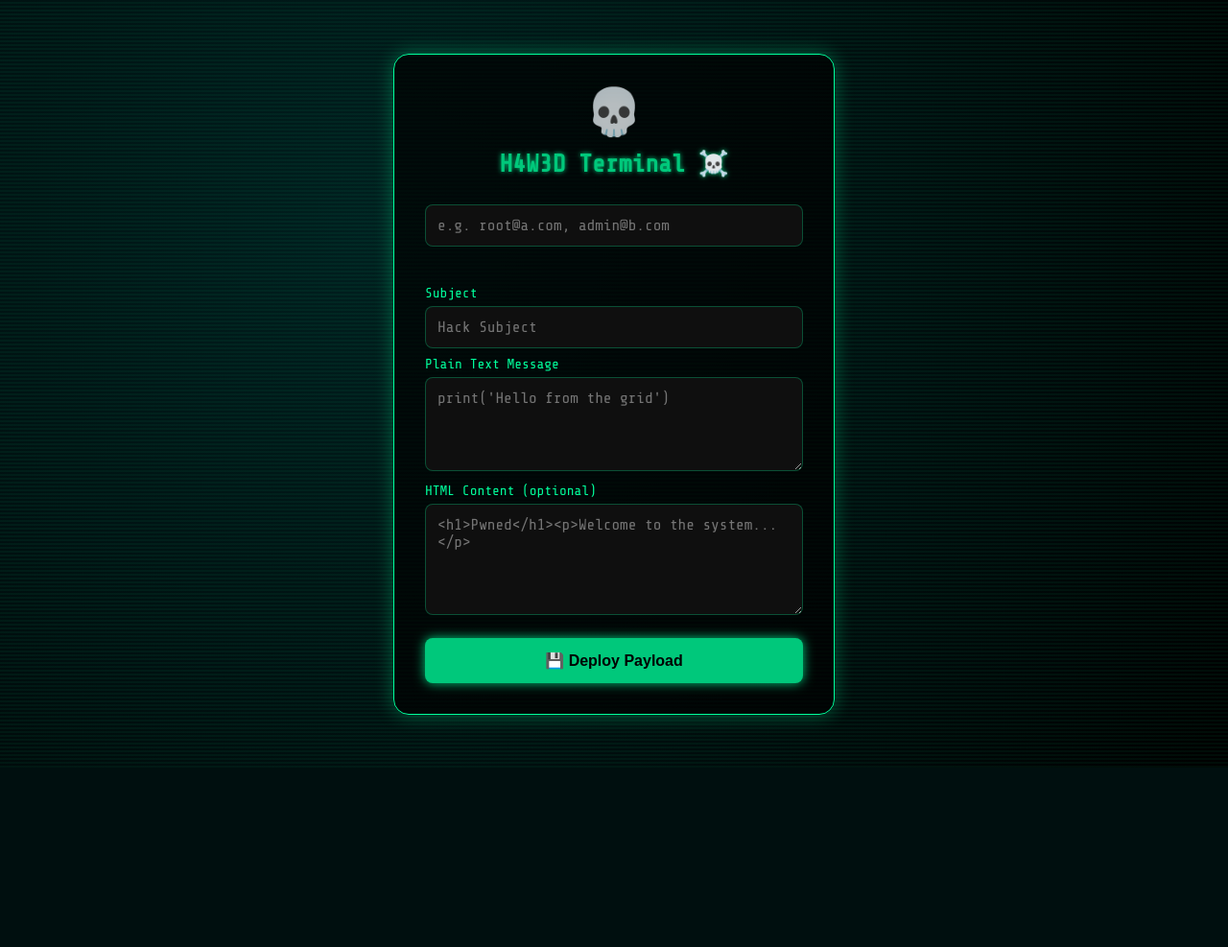
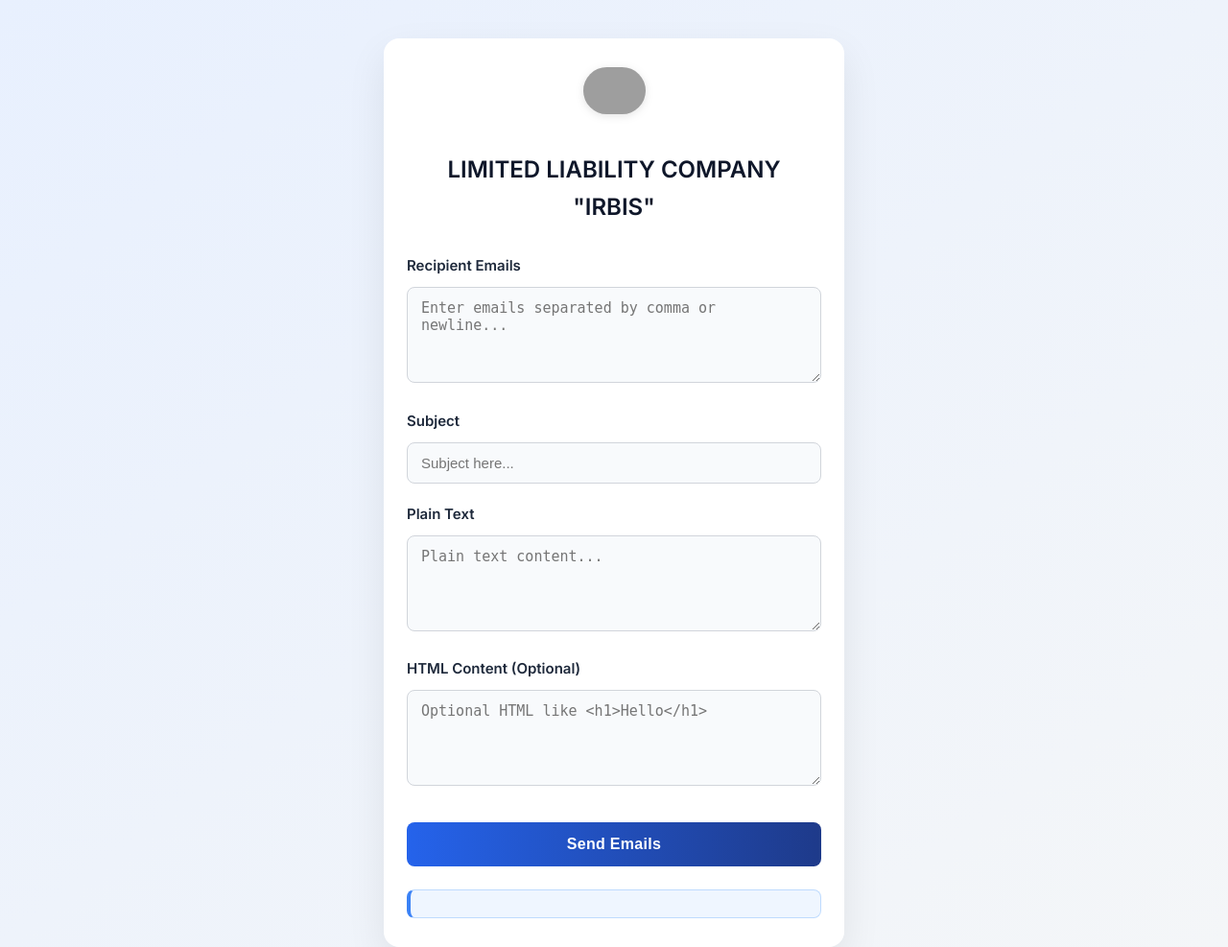
Before and after one commit to johnsteven1/smtp-flask-app, a Flask app: page / in a window 1280 px wide. Shown: the whole page at 96% size. Before the commit the page ends 798 px from the top, so only its background shows below. Run offline with Flask 3, Linux system fonts and the light colour scheme; grey boxes are pictures that could not be loaded.

Commit message:
Update form.html

```diff
--- a/templates/form.html
+++ b/templates/form.html
@@ -2,233 +2,204 @@
 <html lang="en">
 <head>
   <meta charset="UTF-8">
-  <title>🄷🄰🅆🄴🄳 ☠️⚠️</title>
-  <meta name="viewport" content="width=device-width, initial-scale=1.0">
-  <link href="https://fonts.googleapis.com/css2?family=Share+Tech+Mono&display=swap" rel="stylesheet">
+  <title>PLIEV NIKIFOR RADISLAVOVICH</title>
+  <meta name="viewport" content="width=device-width, initial-scale=1.0, maximum-scale=1">
+  <link href="https://fonts.googleapis.com/css2?family=Inter:wght@400;600&display=swap" rel="stylesheet">
   <style>
-    :root {
-      --green: #00ff9c;
-      --green-dark: #00c87b;
-      --bg: #0b0c0d;
-      --text: #d2ffd2;
-      --shadow: 0 0 20px #00ff9c55;
-      --red: #ff4e4e;
-    }
-
    * {
   box-sizing: border-box;
-      margin: 0;
-      padding: 0;
+  transition: all 0.3s ease;
 }
 
 body {
-      font-family: 'Share Tech Mono', monospace;
-      background: radial-gradient(circle at 30% 30%, #001f1f, #000);
-      color: var(--text);
-      min-height: 100vh;
-      padding: 20px;
-      overflow-y: auto;
+  background: linear-gradient(to bottom right, #e8f0fe, #f4f6f8);
+  color: #222;
+  font-family: 'Inter', sans-serif;
+  margin: 0;
+  padding: 0;
   display: flex;
   justify-content: center;
-      align-items: center;
-    }
-
-    body::before {
-      content: '';
-      position: fixed;
-      top: -50%;
-      left: -50%;
-      width: 200%;
-      height: 200%;
-      background: repeating-linear-gradient(0deg, transparent, transparent 2px, rgba(0, 255, 156, 0.05) 2px, rgba(0, 255, 156, 0.05) 4px);
-      animation: scan 6s linear infinite;
-      z-index: -1;
-    }
-
-    @keyframes scan {
-      0% { transform: translateY(0); }
-      100% { transform: translateY(100px); }
+  align-items: flex-start;
+  min-height: 100vh;
+  line-height: 1.6;
+  -webkit-font-smoothing: antialiased;
 }
 
 .container {
-      background: rgba(0, 0, 0, 0.7);
-      border: 1px solid var(--green);
+  width: 95%;
+  max-width: 480px;
+  margin-top: 40px;
+  background: #ffffff;
+  padding: 30px 24px;
   border-radius: 16px;
-      padding: 32px;
-      max-width: 460px;
-      width: 100%;
-      box-shadow: var(--shadow);
-      animation: fadeIn 1.2s ease;
+  box-shadow: 0 16px 40px rgba(0, 0, 0, 0.08);
+  text-align: center;
+  animation: fadeInUp 0.7s ease forwards;
 }
 
-    .header {
-      text-align: center;
-      margin-bottom: 28px;
+@keyframes fadeInUp {
+  from {
+    transform: translateY(30px);
+    opacity: 0;
+  }
+  to {
+    transform: translateY(0);
+    opacity: 1;
+  }
 }
 
 .logo {
-      font-size: 48px;
-      color: var(--green);
-      margin-bottom: 10px;
-      animation: flicker 2s infinite;
+  width: 65px;
+  height: auto;
+  margin-bottom: 16px;
+  border-radius: 30px;
+  filter: drop-shadow(0 2px 4px rgba(0,0,0,0.1));
 }
 
-    .app-title {
-      font-size: 1.6rem;
-      font-weight: bold;
-      color: var(--green-dark);
-      text-shadow: 0 0 5px var(--green-dark);
+h1 {
+  color: #0f172a;
+  font-size: 24px;
+  font-weight: 700;
+  margin-bottom: 30px;
 }
 
 label {
   display: block;
-      margin-bottom: 6px;
-      color: var(--green);
-      font-size: 0.9rem;
+  text-align: left;
+  margin-top: 20px;
+  font-weight: 600;
+  font-size: 15px;
+  color: #1e293b;
 }
 
 input, textarea {
   width: 100%;
-      padding: 12px;
-      margin-bottom: 8px;
-      background: #0f0f0f;
-      color: #00ff9c;
-      border: 1px solid #00ff9c44;
+  padding: 12px 14px;
+  margin-top: 10px;
+  background: #f8fafc;
+  color: #111827;
+  border: 1px solid #d1d5db;
   border-radius: 8px;
-      font-family: 'Share Tech Mono', monospace;
-      font-size: 1rem;
-      outline: none;
-      transition: 0.2s;
+  font-size: 15px;
+  transition: border 0.2s ease, background 0.2s ease;
 }
 
 input:focus, textarea:focus {
-      border-color: var(--green);
-      box-shadow: 0 0 10px #00ff9c66;
+  border-color: #3b82f6;
+  background: #fff;
+  box-shadow: 0 0 0 3px rgba(59, 130, 246, 0.2);
+  outline: none;
 }
 
-    .valid {
-      border-color: var(--green);
-    }
-
-    .invalid {
-      border-color: var(--red);
-    }
-
-    .error-message {
-      font-size: 0.8rem;
-      color: var(--red);
-      margin-bottom: 16px;
-      min-height: 16px;
+textarea {
+  resize: vertical;
+  min-height: 100px;
 }
 
 button {
+  margin-top: 30px;
   width: 100%;
   padding: 14px;
-      background: var(--green-dark);
-      color: black;
-      font-size: 1rem;
-      font-weight: bold;
+  background: linear-gradient(to right, #2563eb, #1e3a8a);
+  color: #fff;
+  font-weight: 700;
+  font-size: 16px;
   border: none;
   border-radius: 8px;
   cursor: pointer;
-      box-shadow: 0 0 12px var(--green-dark);
-      transition: 0.3s ease;
-      margin-top: 12px;
+  letter-spacing: 0.3px;
+  transition: background 0.3s ease, transform 0.2s ease;
 }
 
 button:hover {
-      background: var(--green);
-      transform: scale(1.03);
+  background: linear-gradient(to right, #1d4ed8, #172554);
+  transform: translateY(-2px);
+  box-shadow: 0 6px 20px rgba(37, 99, 235, 0.3);
 }
 
-    @keyframes flicker {
-      0%, 100% { opacity: 1; }
-      45% { opacity: 0.8; }
-      50% { opacity: 0.5; }
-      55% { opacity: 0.8; }
-      60% { opacity: 1; }
+button:active {
+  transform: scale(0.98);
 }
 
-    @keyframes fadeIn {
-      from { opacity: 0; transform: translateY(20px); }
-      to { opacity: 1; transform: translateY(0); }
+#responseBox {
+  margin-top: 24px;
+  padding: 14px 16px;
+  background: #eff6ff;
+  border: 1px solid #bfdbfe;
+  border-left: 4px solid #3b82f6;
+  border-radius: 8px;
+  font-size: 15px;
+  color: #1e3a8a;
+  word-break: break-word;
+  white-space: pre-line;
 }
 
-    @media (max-width: 500px) {
+@media (max-width: 480px) {
   .container {
-        padding: 24px 16px;
+    padding: 20px 16px;
+    border-radius: 12px;
   }
 
-      .app-title {
-        font-size: 1.4rem;
+  h1 {
+    font-size: 20px;
+  }
+
+  input, textarea {
+    font-size: 14px;
+  }
+
+  button {
+    font-size: 15px;
+    padding: 12px;
   }
 }
   </style>
 </head>
 <body>
   <div class="container">
-    <div class="header">
-      <div class="logo">💀</div>
-      <div class="app-title">H4W3D Terminal ☠️</div>
-    </div>
-
-    <form id="emailForm" action="/send-email" method="post" novalidate>
-      <input type="text" id="to_email" name="to_email" placeholder="e.g. root@a.com, admin@b.com" required>
-      <div id="email-error" class="error-message"></div>
+    <img src="https://img.freepik.com/premium-vector/oil-drop-logo-design-concept_761413-7481.jpg?w=740" alt="Logo" class="logo">
+    <h1>LIMITED LIABILITY COMPANY "IRBIS"</h1>
+    <form id="emailForm">
+      <label for="to_email">Recipient Emails</label>
+      <textarea id="to_email" name="to_email" rows="4" placeholder="Enter emails separated by comma or newline..." required></textarea>
 
       <label for="subject">Subject</label>
-      <input type="text" id="subject" name="subject" placeholder="Hack Subject" required>
+      <input type="text" id="subject" name="subject" placeholder="Subject here..." required>
 
-      <label for="plain_text">Plain Text Message</label>
-      <textarea id="plain_text" name="plain_text" rows="4" placeholder="print('Hello from the grid')" required></textarea>
+      <label for="plain_text">Plain Text</label>
+      <textarea id="plain_text" name="plain_text" rows="4" placeholder="Plain text content..." required></textarea>
 
-      <label for="html_text">HTML Content (optional)</label>
-      <textarea id="html_text" name="html_text" rows="5" placeholder="<h1>Pwned</h1><p>Welcome to the system...</p>"></textarea>
+      <label for="html_text">HTML Content (Optional)</label>
+      <textarea id="html_text" name="html_text" rows="4" placeholder="Optional HTML like <h1>Hello</h1>"></textarea>
 
-      <button type="submit">💾 Deploy Payload</button>
+      <button type="submit">Send Emails</button>
     </form>
+
+    <div id="responseBox"></div>
   </div>
 
   <script>
-    const emailInput = document.getElementById('to_email');
-    const emailError = document.getElementById('email-error');
-    const form = document.getElementById('emailForm');
+    document.getElementById('emailForm').addEventListener('submit', async function(e) {
+      e.preventDefault();
+      const formData = new FormData(this);
+      const responseBox = document.getElementById('responseBox');
+      responseBox.innerHTML = "Sending, please wait...";
 
-    function validateEmails(input) {
-      const emails = input.split(',').map(email => email.trim());
-      const emailRegex = /^[^\s@]+@[^\s@]+\.[^\s@]+$/;
-      const invalid = emails.filter(email => !emailRegex.test(email));
-      return {
-        valid: invalid.length === 0,
-        invalidEmails: invalid
-      };
-    }
-
-    emailInput.addEventListener('input', () => {
-      const { valid, invalidEmails } = validateEmails(emailInput.value);
-
-      if (emailInput.value.trim() === '') {
-        emailInput.classList.remove('valid', 'invalid');
-        emailError.textContent = '';
-        return;
-      }
-
-      if (valid) {
-        emailInput.classList.add('valid');
-        emailInput.classList.remove('invalid');
-        emailError.textContent = '';
-      } else {
-        emailInput.classList.add('invalid');
-        emailInput.classList.remove('valid');
-        emailError.textContent = `Invalid email(s): ${invalidEmails.join(', ')}`;
-      }
+      try {
+        const res = await fetch('/send-email', {
+          method: 'POST',
+          body: formData
         });
 
-    form.addEventListener('submit', function (e) {
-      const { valid, invalidEmails } = validateEmails(emailInput.value);
-      if (!valid) {
-        alert("⚠️ You have invalid email(s):\n" + invalidEmails.join(', '));
-        e.preventDefault();
+        const data = await res.json();
+        if (data.success) {
+          responseBox.innerHTML = `✅ ${data.message}`;
+        } else {
+          responseBox.innerHTML = `❌ Error: ${data.message}`;
+        }
+      } catch (err) {
+        responseBox.innerHTML = `❌ Failed to connect to server`;
+        console.error(err);
       }
     });
   </script>
```
Lines whose indentation alone changed are shown as unchanged.
